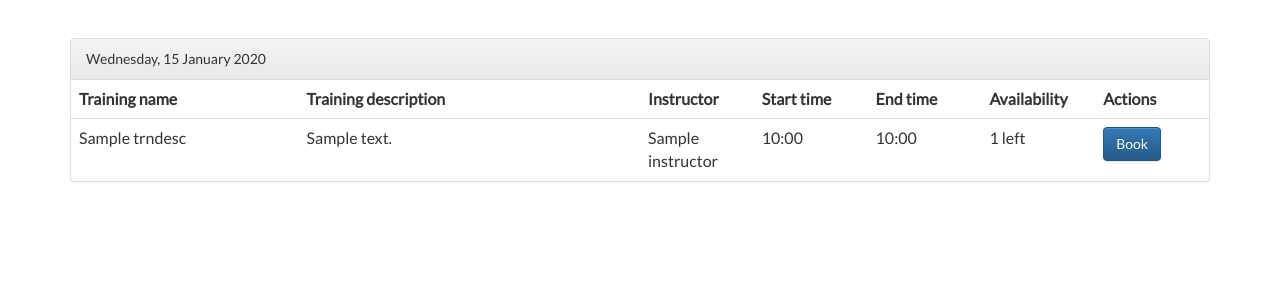
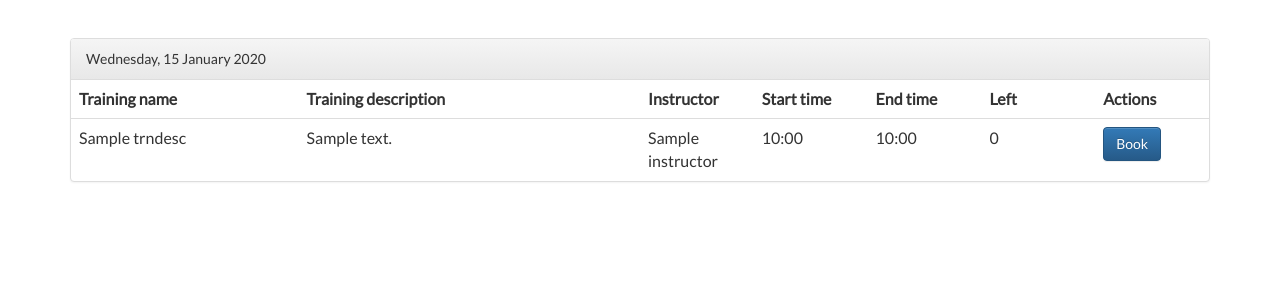
Before and after one commit to annlii/fitness-club, a Django app: page / in a window 1280 px wide. Shown: the part 152-452 px from the top of the page. Run offline with Django 3.2, Linux system fonts and the light colour scheme; tables that the repository leaves empty hold one stand-in row (values such as "Sample post"); some libraries are stand-ins or nearby versions.

Commit message:
Counter how many places left for each training works

```diff
--- a/club/models.py
+++ b/club/models.py
@@ -12,11 +12,12 @@ class Training(models.Model):
     instructor = models.ForeignKey('Instructor')
     start_time = models.TimeField(blank=True)
     end_time = models.TimeField(default='00:00:00')
-    availability = models.IntegerField(default=15)
+    availability = models.PositiveIntegerField(default=15)
     state = models.CharField(max_length=1, choices=STATE, default='A')
     training_date = models.DateField(default=date.today)
     def __str__(self):
         return self.name.name
+
 
 class Instructor(models.Model):
     """Class for dictionary with instructors"""
--- a/club/templates/club/training_list.html
+++ b/club/templates/club/training_list.html
@@ -23,7 +23,7 @@
 					<th style="width: 10%">Instructor</th>
 					<th style="width: 10%">Start time</th>
 					<th style="width: 10%">End time</th>
-					<th style="width: 10%">Availability</th>
+					<th style="width: 10%">Left</th>
 					<th style="width: 10%">Actions</th>
 				</tr>
 
@@ -36,7 +36,7 @@
 					<td>{{training.instructor}}</td>
 					<td>{{training.start_time|time:"H:i"}}</td>
 					<td>{{training.end_time|time:"H:i"}}</td>
-					<td>{{training.availability}} left</td>
+					<td>{{training.diff}}</td>
 					<td><a href="{% url 'book' training_id=training.pk%}"><button type="button" class="btn btn-primary">Book</button></a></td>
 				</tr>
 
--- a/club/views.py
+++ b/club/views.py
@@ -13,16 +13,21 @@ from django.core.urlresolvers import reverse
 from .models import Training, Booking
 from .forms import BookingForm
 from django.core import serializers
+from django.db.models import Count
 
 
 class HomePageView(TemplateView):
     """Home Page with list of trainings"""
     template_name = 'club/training_list.html'
 
+
     def get_context_data(self, **kwargs):
         now = datetime.datetime.now()
         context = super(HomePageView, self).get_context_data(**kwargs)
         context['trainings'] = Training.objects.filter(state="A", training_date__gte=now).order_by('training_date', 'start_time')
+        for each_training in context['trainings']:
+            each_training.counter = Booking.objects.filter(training_id=each_training.id).count()
+            each_training.diff = each_training.availability - each_training.counter
         return context
 
 
```
Also changed, not shown: club/migrations/0011_auto_20160801_1802.py (added), club/migrations/0012_remove_training_counter.py (added).
